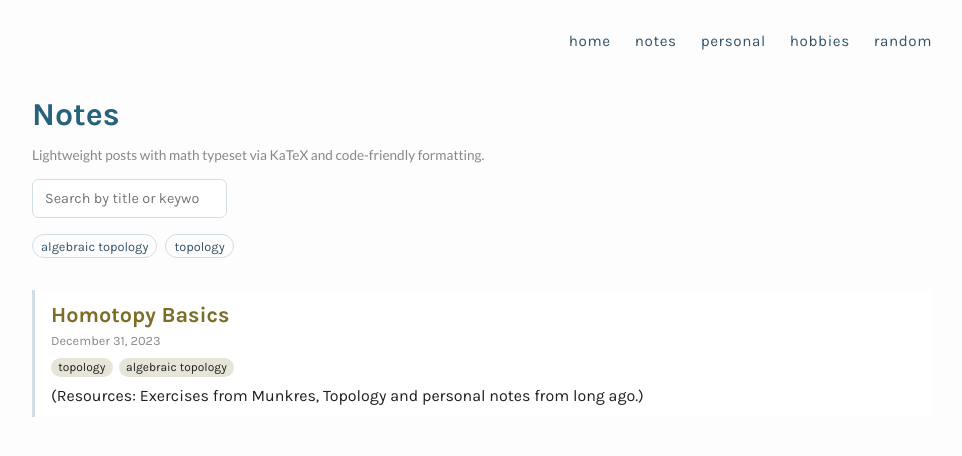
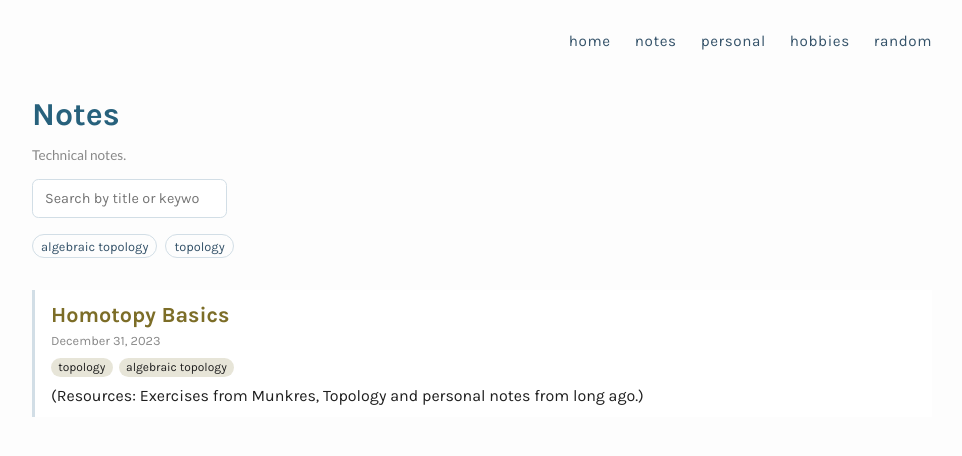
Before and after one commit to pslou/pslou.github.io, a Jekyll site: the page built from notes/index.html, in a window 1280 px wide. Shown: the top 456 px of the page, without its empty margins (158-1120 px from the left). Built offline with Jekyll 4.4.1, drawn with Linux system fonts in a browser that asks for light colours.

Commit message:
Update note_index.html

```diff
--- a/_layouts/note_index.html
+++ b/_layouts/note_index.html
@@ -5,7 +5,7 @@ katex: true
 <section class="notes-index">
   <header>
     <h1 class="note-title">Notes</h1>
-    <p class="note-meta">Lightweight posts with math typeset via KaTeX and code-friendly formatting.</p>
+    <p class="note-meta">Technical notes.</p>
   </header>
 
   <div class="notes-search" role="search" aria-label="Filter notes">
```
